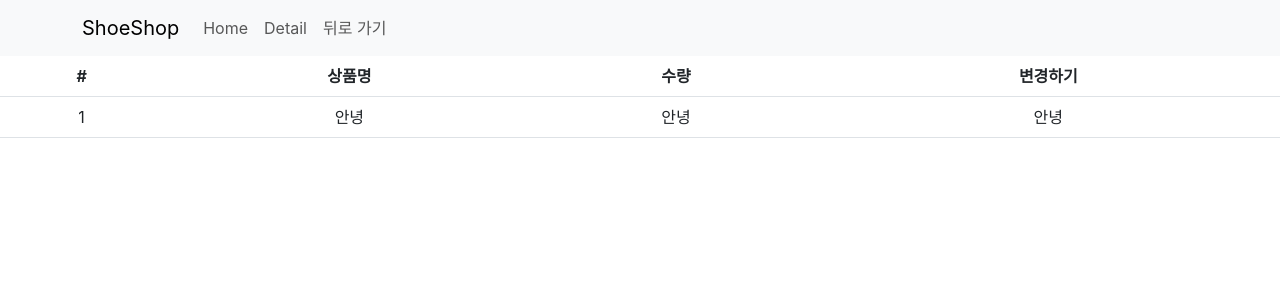
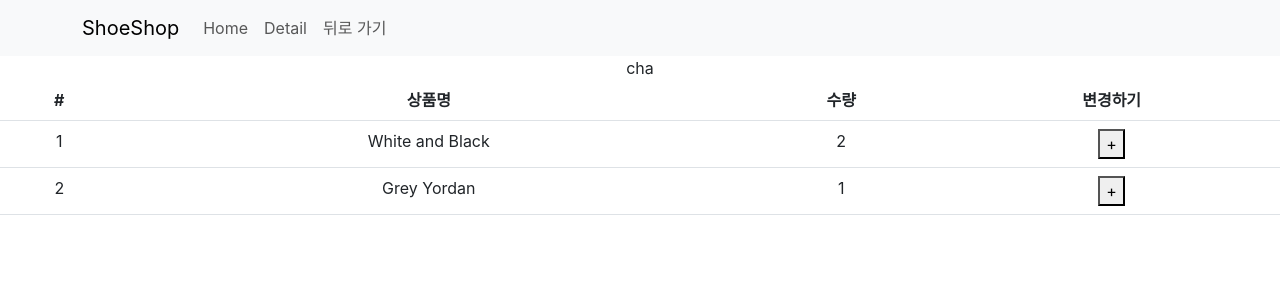
Before and after one commit to hojuncha997/appl-shop, a React (Create React App) app: page /cart in a window 1280 px wide. Shown: the top 300 px of the page. Built offline with nearby package versions, Linux system fonts and the light colour scheme.

Commit message:
Redux의 state 변경 방법

```diff
--- a/src/pages/CartPage.js
+++ b/src/pages/CartPage.js
@@ -1,8 +1,31 @@
 import { Table } from "react-bootstrap";
+import { useDispatch, useSelector } from "react-redux";
+import { changeName } from "../store";
 
 const CartPage = () => {
+  // (state) => {return state} 일반적으로 이렇게 적어놓고 시작한다.
+  // 위는 Redux 만든 사람이 정한 규칙이다.
+  // a는 state의 모든 state가 저장된다.
+  // 만약 let a = useSelector((state) => {return state.user}) 했다면
+  // a에는 user에 해당하는 값만 저장된다. //cha
+  //   let a = useSelector((state) => {
+  //     return state;
+  //   });
+  //   console.log(a); //{user: 'cha', stock: Array(3)}
+  //   console.log(a.user); // cha
+  //   console.log(a.stock[0]); // 10
+  let user = useSelector((state) => state.user);
+  let cart = useSelector((state) => state.cart);
+
+  //store.js에 요청을 보내는 함수이다.
+  //dispatch(state변경함수()) 이렇게 사용해야 한다.
+  //dispatch(stateName())
+  let dispatch = useDispatch();
+  console.log(cart);
+
   return (
     <div>
+      {user}
       <Table>
         <thead>
           <tr>
@@ -12,13 +35,28 @@
             <th>변경하기</th>
           </tr>
         </thead>
+
         <tbody>
-          <tr>
-            <td>1</td>
-            <td>안녕</td>
-            <td>안녕</td>
-            <td>안녕</td>
-          </tr>
+          {cart.map((element, index) => {
+            console.log(element);
+            return (
+              <tr key={index}>
+                <td>{index + 1}</td>
+                <td>{element.name}</td>
+                <td>{element.count}</td>
+                <td>
+                  <button
+                    onClick={() => {
+                      //여기서 실행하는 것이 아니다. store.js로 메시지만 보낸다
+                      dispatch(changeName());
+                    }}
+                  >
+                    +
+                  </button>
+                </td>
+              </tr>
+            );
+          })}
         </tbody>
       </Table>
     </div>
--- a/src/store.js
+++ b/src/store.js
@@ -1,5 +1,41 @@
-import { configureStore } from "@reduxjs/toolkit";
+import { configureStore, createSlice } from "@reduxjs/toolkit";
+
+// useState와 유사한 역할
+// state 하나를 slice라고 부른다
+let user = createSlice({
+  name: "user",
+  initialState: "cha",
+
+  reducers: {
+    // 1. 임의의 state 수정 함수를 생성한다
+    changeName(state) {
+      //기존 state를 변경하려면 파라미터를 넣어준다.
+      return `philip ${state}`;
+    },
+  },
+});
+// 2. 만든 함수를 export 한다. actions에는 state변경함수들이 남는다.
+export let { changeName } = user.actions;
+//이제 만든 함수를 import 해서 사용하면 된다
+
+let stock = createSlice({
+  name: "stock",
+  initialState: [10, 11, 12],
+});
+
+let cart = createSlice({
+  name: "cart",
+  initialState: [
+    { id: 0, name: "White and Black", count: 2 },
+    { id: 2, name: "Grey Yordan", count: 1 },
+  ],
+});
 
 export default configureStore({
-  reducer: {},
+  reducer: {
+    // 작명: sliceName.reduce (reducer를 꼭 붙여줘야 함)
+    user: user.reducer,
+    stock: stock.reducer,
+    cart: cart.reducer,
+  },
 });
```
Also changed, not shown: shop-README.txt.
